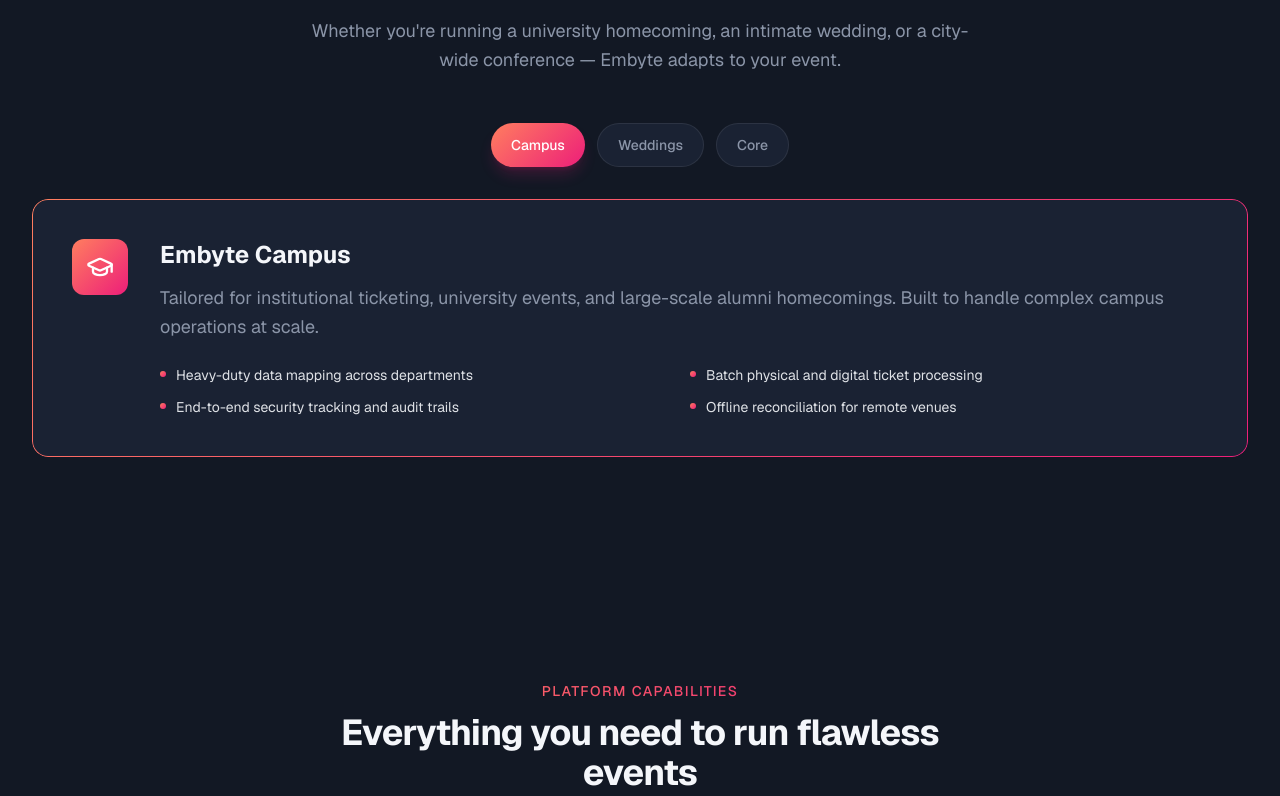
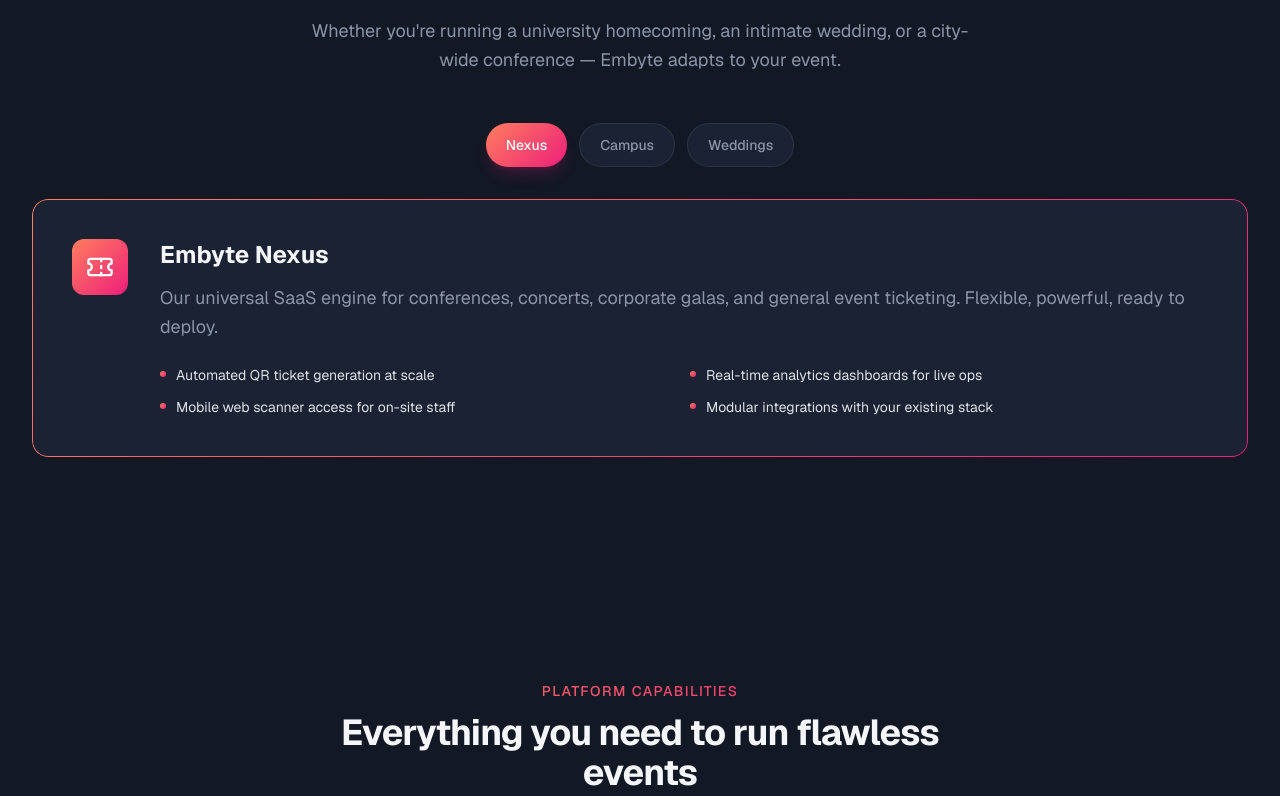
Before and after one commit to mrkurtt/embyte-landing, a Next.js app: page / in a window 1280 px wide. Shown: the part 944-1740 px from the top of the page. Built offline with nearby package versions, Linux system fonts and the light colour scheme.

Commit message:
refactor: rename Core to Nexus

```diff
--- a/src/components/Footer.tsx
+++ b/src/components/Footer.tsx
@@ -5,7 +5,7 @@ const footerLinks = {
   product: [
     { label: "Campus", href: "#products" },
     { label: "Weddings", href: "#products" },
-    { label: "Core", href: "#products" },
+    { label: "Nexus", href: "#products" },
   ],
   company: [
     { label: "About", href: "#" },
--- a/src/components/ProductVerticals.tsx
+++ b/src/components/ProductVerticals.tsx
@@ -1,13 +1,8 @@
 "use client";
 
-import {
-  GraduationCap,
-  Heart,
-  Ticket,
-  type LucideIcon,
-} from "lucide-react";
+import { SectionHeading } from "@/components/ui/SectionHeading";
+import { GraduationCap, Heart, Ticket, type LucideIcon } from "lucide-react";
 import { useState } from "react";
-import { SectionHeading } from "@/components/ui/SectionHeading";
 
 type Product = {
   id: string;
@@ -19,6 +14,20 @@ type Product = {
 };
 
 const products: Product[] = [
+  {
+    id: "nexus",
+    name: "Embyte Nexus",
+    shortName: "Nexus",
+    icon: Ticket,
+    description:
+      "Our universal SaaS engine for conferences, concerts, corporate galas, and general event ticketing. Flexible, powerful, ready to deploy.",
+    highlights: [
+      "Automated QR ticket generation at scale",
+      "Real-time analytics dashboards for live ops",
+      "Mobile web scanner access for on-site staff",
+      "Modular integrations with your existing stack",
+    ],
+  },
   {
     id: "campus",
     name: "Embyte Campus",
@@ -47,20 +56,6 @@ const products: Product[] = [
       "White-glove onboarding for coordinators",
     ],
   },
-  {
-    id: "core",
-    name: "Embyte Core",
-    shortName: "Core",
-    icon: Ticket,
-    description:
-      "Our universal SaaS engine for conferences, concerts, corporate galas, and general event ticketing. Flexible, powerful, ready to deploy.",
-    highlights: [
-      "Automated QR ticket generation at scale",
-      "Real-time analytics dashboards for live ops",
-      "Mobile web scanner access for on-site staff",
-      "Modular integrations with your existing stack",
-    ],
-  },
 ];
 
 export function ProductVerticals() {
@@ -86,7 +81,7 @@ export function ProductVerticals() {
               role="tab"
               aria-selected={activeId === product.id}
               onClick={() => setActiveId(product.id)}
-              className={`min-h-11 rounded-full px-5 py-2.5 text-sm font-medium transition-all duration-200 focus-visible:outline-none focus-visible:ring-2 focus-visible:ring-[#ff7e5f] ${
+              className={`min-h-11 rounded-full px-5 py-2.5 text-sm font-medium transition-all duration-200 focus-visible:outline-none focus-visible:ring-2 focus-visible:ring-[#ff7e5f] hover:cursor-pointer ${
                 activeId === product.id
                   ? "bg-brand-gradient text-white shadow-lg shadow-[#ed1e79]/20"
                   : "border border-border bg-surface text-muted hover:border-white/20 hover:text-foreground"
```
Also changed, not shown: public/embyte.png (deleted).
